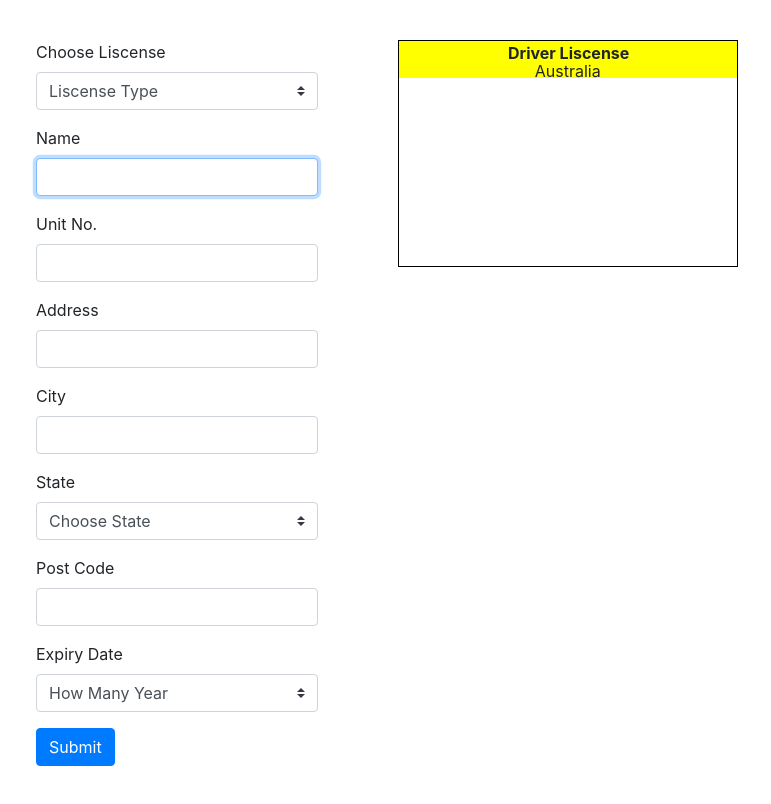
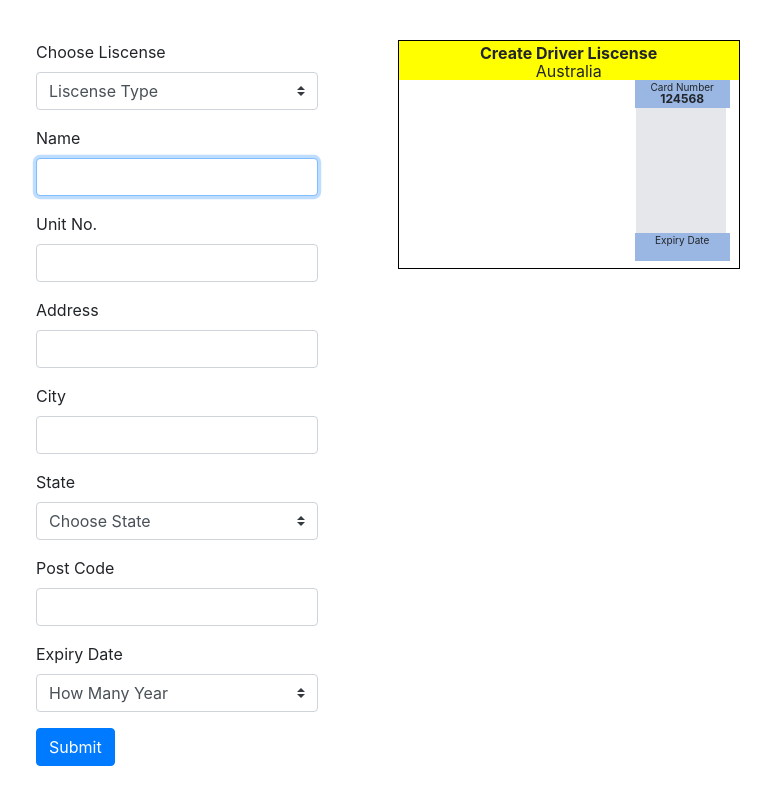
Before and after one commit to punyagit/react-project, a React (Create React App) app: page / in a window 1280 px wide. Shown: the whole page, without its empty margins (4-775 px from the left). Built offline with nearby package versions, Linux system fonts and the light colour scheme.

Commit message:
photo, address element and functionality to ui

```diff
--- a/src/component/cretaeId/createId.jsx
+++ b/src/component/cretaeId/createId.jsx
@@ -8,8 +8,8 @@ class CreateId extends Component {
 
     state = {
         detail: {
-            // cardNo: "",
-            // liscenseNo: "",
+
+            liscenseType: "Create Driver Liscense",
             name: "",
             unitNo: "",
             address: "",
@@ -28,30 +28,32 @@ class CreateId extends Component {
 
         const detail = { ...this.state.detail }
         detail[e.currentTarget.name] = e.currentTarget.value
-
         this.handleOptionChange(e, detail)
         this.setState({ detail })
 
     }
 
     handleOptionChange = (e, obj) => {
+
         if ((e.currentTarget.name === "liscense") && (e.currentTarget.value === "P")) {
             obj.disable = true;
             obj.disable1 = true;
             obj.expiryDate = ""
+            obj.liscenseType = "Provisional Driver Liscense"
             this.myRef.current.value = "red"
         }
         else if ((e.currentTarget.name === "liscense") && (e.currentTarget.value === "P2")) {
-
             obj.disable = true;
             obj.disable1 = false;
             obj.expiryDate = ""
+            obj.liscenseType = "Provisional Driver Liscense"
             this.myRef.current.value = "red"
         }
         else if ((e.currentTarget.name === "liscense") && (e.currentTarget.value === "Full")) {
             obj.disable = false;
             obj.disable1 = false;
             obj.expiryDate = ""
+            obj.liscenseType = "Driver Liscense"
             this.myRef.current.value = "red"
         }
     }
--- a/src/component/cretaeId/showId.jsx
+++ b/src/component/cretaeId/showId.jsx
@@ -13,19 +13,21 @@ const ShowId = ({ value }) => {
     let stateName = value.state
     let newExpiryDate = Util.expiryDate(parseInt(value.expiryDate))
 
+    let color = (value.liscenseType === "Provisional Driver Liscense") ? "#ff6666" : "yellow"
+
 
     return (
 
-        < div id="show-id" >
+        < div id="show-id"  >
 
-            <div className="top">
-                <span className="head-span">Driver Liscense</span>
+            <div className="top" style={{ backgroundColor: color }}>
+                <span className="head-span" >{value.liscenseType}</span>
 
                 <span className="top-span">{add[stateName]} Australia</span>
             </div>
             <div className="main-show">
                 <div className="left-side">
-                    {value.name}
+                    <span>{value.name}</span>
                     <span className="span-address">
                         <span>{(value.unitNo === "") ? "" : `UNIT ${value.unitNo}`}</span>
                         <span>{value.address}</span>
@@ -33,10 +35,32 @@ const ShowId = ({ value }) => {
 
                     </span>
                 </div>
-                <div calss="right-side">
-                    {(isNaN(parseInt(value.expiryDate))) ? "" : newExpiryDate}
+                <div className="right-side" >
+                    <div className="rhs-date">
+                        <span className="span-name">Card Number</span>
+                        <span className="span-exp-card">
+                            124568
+                        </span>
+
+                    </div>
+                    <div className="photo">
+
+
+                    </div>
+                    <div className="rhs-date">
+                        <span className="span-name">Expiry Date</span>
+                        <span className="span-exp-card">
+                            {(isNaN(parseInt(value.expiryDate))) ? "" : newExpiryDate}
+                        </span>
+                    </div>
+
+
 
                 </div>
+
+
+
+
 
             </div>
 
--- a/src/styles/createId.css
+++ b/src/styles/createId.css
@@ -15,15 +15,14 @@ span{
 }
 #show-id{
     margin: 40px;
-    width:340px;
-    height: 227px;
+    width:342px;
+    height: 229px;
     border: 1px solid black;
 
 }
 
 .top{
-    height: 37px;
-    background-color: yellow;
+    height: 39px;
     text-align: center;
 }
 
@@ -57,4 +56,37 @@ span{
 .span-address{
     display:block;
     margin-top: 30px;
+
 }
+.span-name{
+    font-size: 10px;
+    font-weight: normal;
+}
+.span-exp-card{
+    font-weight: bold;
+    font-size: 12px;
+    line-height: 7px;
+}
+
+.rhs-date{
+    float:left;
+    float: right;
+    text-align: center;
+    width: 95px;
+    height:28px;
+    background-color: #9ab6e2;
+
+}
+.photo{
+    float:right;
+   margin-right:4px;
+    width: 90px;
+    height: 125px;
+    background-color:#e5e7ea;
+}
+
+.right-side{
+    margin-left: 29px;
+    float:right;
+    max-width:100px;
+}
--- a/src/utility/util.js
+++ b/src/utility/util.js
@@ -19,9 +19,9 @@ const Utils = (function () {
 
 
         expiryDate: function (year) {
-
+            let month = ["JAN", "FEB", "MAR", "APR", "MAY", "JUN", "JUL", "AUG", "SEP", "OCT", "NOV", "DEC"]
             let date = new Date()
-            let expiryDate = `${date.getDate()} ${date.getMonth() + 1} ${date.getFullYear() + year}`
+            let expiryDate = `${date.getDate()} ${month[date.getMonth()]} ${date.getFullYear() + year}`
             return expiryDate
         }
 
```
